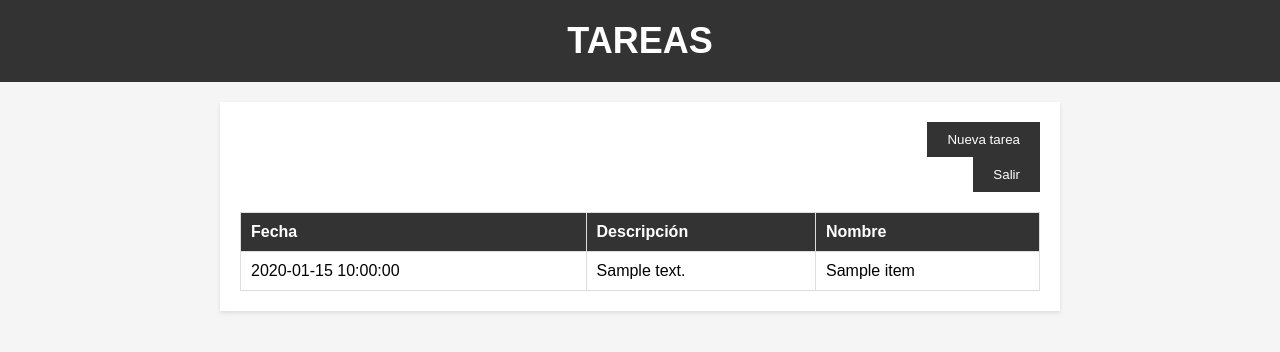
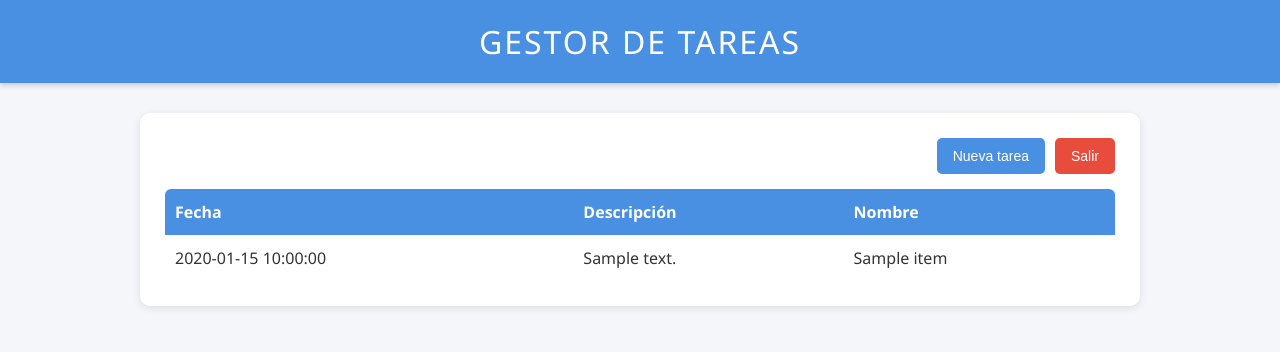
Before and after one commit to Daniisalas875308/SL-p2, a Flask app: template GestorTareas/templates/tareas.html in a window 1280 px wide. Shown: the top 352 px of the page. Run offline with Flask 3, Linux system fonts and the light colour scheme; the template is opened without the code that fills it: most values are stand-ins (such as "Sample title", 1, 10 or a date in 2020).

Commit message:
mejorada GUI pantalla inicio

```diff
--- a/GestorTareas/templates/tareas.html
+++ b/GestorTareas/templates/tareas.html
@@ -1,145 +1,212 @@
-
 <!DOCTYPE html>
-<html>
+<html lang="es">
 <head>
     <meta charset="UTF-8">
     <meta name="viewport" content="width=device-width, initial-scale=1.0">
     <title>Gestor de Tareas</title>
     <style>
+        :root {
+            --primary: #4a90e2;
+            --primary-dark: #357abd;
+            --bg: #f5f6fa;
+            --card: #ffffff;
+            --text: #333333;
+            --danger: #e74c3c;
+        }
+
+        * {
+            box-sizing: border-box;
+        }
+
         body {
-            font-family: Arial, sans-serif;
             margin: 0;
-            padding: 0;
-            background-color: #f5f5f5;
+            font-family: "Segoe UI", Roboto, sans-serif;
+            background-color: var(--bg);
+            color: var(--text);
         }
 
         header {
-            background-color: #333;
+            background: var(--primary);
             color: #fff;
             padding: 20px;
             text-align: center;
+            box-shadow: 0 2px 6px rgba(0,0,0,0.2);
         }
 
         header h1 {
             margin: 0;
-            font-size: 36px;
+            font-weight: 500;
+            letter-spacing: 2px;
         }
 
         .container {
-            max-width: 800px;
-            margin: 20px auto;
-            padding: 20px;
-            background-color: #fff;
-            box-shadow: 0 2px 4px rgba(0, 0, 0, 0.1);
+            max-width: 1000px;
+            margin: 30px auto;
+            padding: 25px;
+            background: var(--card);
+            border-radius: 10px;
+            box-shadow: 0 2px 8px rgba(0,0,0,0.1);
         }
 
-        .btn-container {
-            text-align: right;
-            margin-bottom: 20px;
+        .actions {
+            display: flex;
+            justify-content: flex-end;
+            gap: 10px;
+            margin-bottom: 15px;
         }
 
-        .btn-container button {
-            margin-left: 10px;
-            padding: 10px 20px;
-            background-color: #333;
+        button, .actions form button {
+            background: var(--primary);
             color: #fff;
             border: none;
+            padding: 10px 16px;
+            font-size: 14px;
+            border-radius: 5px;
             cursor: pointer;
+            transition: background 0.2s ease;
+        }
+
+        button:hover, .actions form button:hover {
+            background: var(--primary-dark);
+        }
+
+        .actions form button {
+            background: var(--danger);
         }
 
         table {
             width: 100%;
             border-collapse: collapse;
+            overflow: hidden;
+            border-radius: 6px;
         }
 
-        table th, table td {
-            border: 1px solid #ddd;
-            padding: 10px;
+        thead {
+            background: var(--primary);
+            color: #fff;
+        }
+
+        th, td {
+            padding: 12px 10px;
             text-align: left;
         }
 
-        table th {
-            background-color: #333;
-            color: #fff;
+        tr:nth-child(even) {
+            background: #f8f9fd;
         }
 
-        table tr:nth-child(even) {
-            background-color: #f2f2f2;
+        tr:hover {
+            background: #eef3fb;
         }
 
-        table tr:hover {
-            background-color: #ddd;
+        /* Menú contextual */
+        .context-menu {
+            display: none;
+            position: absolute;
+            background-color: #fff;
+            border: 1px solid #ddd;
+            border-radius: 5px;
+            box-shadow: 0 3px 8px rgba(0,0,0,0.1);
+            z-index: 999;
         }
 
-        table th, table td {
-            white-space: nowrap;
-            overflow: hidden;
-            text-overflow: ellipsis;
+        .context-menu ul {
+            list-style: none;
+            padding: 0;
+            margin: 0;
         }
 
-        table tbody {
-            max-height: 400px;
-            overflow-y: auto;
+        .context-menu li {
+            padding: 10px 15px;
+            cursor: pointer;
+            transition: background 0.2s;
         }
 
+        .context-menu li:hover {
+            background: #f1f5fb;
+        }
+
+        /* Modales */
         .modal {
             display: none;
             position: fixed;
+            z-index: 1000;
+            left: 0;
             top: 0;
-            left: 0;
             width: 100%;
             height: 100%;
-            background-color: rgba(0,0,0,0.4);
-            z-index: 1;
+            background: rgba(0,0,0,0.4);
             overflow: auto;
         }
 
         .modal-content {
-            background-color: #fff;
-            margin: 15% auto;
-            padding: 20px;
-            border: 1px solid #888;
-            width: 60%;
-            box-shadow: 0 4px 8px 0 rgba(0, 0, 0, 0.2);
+            background: #fff;
+            margin: 10% auto;
+            padding: 25px;
+            width: 400px;
+            max-width: 90%;
+            border-radius: 8px;
+            box-shadow: 0 5px 15px rgba(0,0,0,0.2);
+            animation: fadeIn 0.3s ease-out;
         }
 
-        .context-menu {
-            display: none;
-            position: absolute;
-            background-color: #fff;
-            border: 1px solid #ccc;
-            box-shadow: 0 2px 4px rgba(0, 0, 0, 0.2);
-            z-index: 1;
-            top: 100%; /* Posición debajo del botón */
-            left: 0; /* Alineado con el borde izquierdo del botón */
+        .modal-content h2 {
+            margin-top: 0;
+            color: var(--primary);
+            text-align: center;
+            font-weight: 500;
         }
 
-        .context-menu ul {
-            list-style-type: none;
-            font-size: 12px;
-            margin: 0;
-            padding: 0;
+        .modal-content label {
+            display: block;
+            margin: 10px 0 5px;
+            font-size: 14px;
         }
 
-        .context-menu ul li {
-            padding: 10px;
-            cursor: pointer;
+        .modal-content input[type="text"],
+        .modal-content input[type="date"] {
+            width: 100%;
+            padding: 8px;
+            border: 1px solid #ddd;
+            border-radius: 4px;
+            font-size: 14px;
         }
 
-        .context-menu ul li:hover {
-            background-color: #f2f2f2;
+        .modal-content .btn-container {
+            display: flex;
+            justify-content: space-between;
+            margin-top: 15px;
         }
 
+        .modal-content .btn-container button {
+            flex: 1;
+            margin: 0 5px;
+        }
+
+        .close {
+            float: right;
+            font-size: 20px;
+            cursor: pointer;
+            color: #999;
+        }
+
+        .close:hover {
+            color: var(--danger);
+        }
+
+        @keyframes fadeIn {
+            from {opacity: 0; transform: translateY(-10px);}
+            to {opacity: 1; transform: translateY(0);}
+        }
     </style>
 </head>
 <body>
 <header>
-        <h1>TAREAS</h1>
+    <h1>GESTOR DE TAREAS</h1>
 </header>
 
-    <!-- Lista de tareas -->
 <div class="container">
-        <div class="btn-container">
+    <div class="actions">
         <button id="nuevaTareaBtn">Nueva tarea</button>
         <div id="menuContextual" class="context-menu">
             <ul>
@@ -148,9 +215,10 @@
             </ul>
         </div>
         <form action="/exit" method="post">
-                <button id="salirBtn" type="submit">Salir</button>
+            <button type="submit">Salir</button>
         </form>
     </div>
+
     <table>
         <thead>
         <tr>
@@ -171,67 +239,39 @@
     </table>
 </div>
 
-    <!-- Cuadro de diálogo para seleccionar el tipo de tarea -->
-    <div id="seleccionarTipoTareaModal" class="modal">
-        <div class="modal-content">
-            <h2>Seleccionar tipo de tarea</h2>
-            <div class="btn-container">
-                <button id="tareaGeneralBtn">Tarea General</button>
-                <button id="tareaEspecificaBtn">Tarea Específica</button>
-            </div>
-            <span class="close">&times;</span>
-        </div>
-    </div>
-
-    <!-- Ventana emergente para Tarea General -->
+<!-- Modal Tarea General -->
 <form action="/assignGeneral" method="post" onsubmit="return validarFormularioGeneral()">
     <div id="tareaGeneralModal" class="modal">
         <div class="modal-content">
-                <span class="close">&times;</span>
-                <h2>Creando tarea general</h2>
-                <div>
+            <span class="close" onclick="cerrarModal('tareaGeneralModal')">&times;</span>
+            <h2>Tarea General</h2>
             <label for="fechaGeneral">Fecha:</label>
             <input type="date" id="fechaGeneral" name="fechaGeneral">
-                </div>
-                <div>
             <label for="descripcionGeneral">Descripción (sin espacios):</label>
-                </div>
-                <div>
             <input type="text" id="descripcionGeneral" name="descripcionGeneral">
-                </div>
             <div class="btn-container">
-                    <button id="cancelarGeneral" type="button">Cancelar</button>
-                    <button id="guardarGeneral" type="submit">Guardar</button>
+                <button type="button" onclick="cerrarModal('tareaGeneralModal')">Cancelar</button>
+                <button type="submit">Guardar</button>
             </div>
         </div>
     </div>
 </form>
 
-    <!-- Ventana emergente para Tarea Específica -->
+<!-- Modal Tarea Específica -->
 <form action="/assignEspecifica" method="post" onsubmit="return validarFormularioEspecifica()">
     <div id="tareaEspecificaModal" class="modal">
         <div class="modal-content">
-                <span class="close">&times;</span>
-                <h2>Creando tarea específica</h2>
-                <div>
+            <span class="close" onclick="cerrarModal('tareaEspecificaModal')">&times;</span>
+            <h2>Tarea Específica</h2>
             <label for="fechaEspecifica">Fecha:</label>
             <input type="date" id="fechaEspecifica" name="fechaEspecifica">
-                </div>
-                <div>
             <label for="nombreEspecifica">Nombre (sin espacios):</label>
-                </div>
-                <div>
             <input type="text" id="nombreEspecifica" name="nombreEspecifica">
-                </div>
-                <div>
             <label for="descripcionEspecifica">Descripción (sin espacios):</label>
-                </div>
-                <div>
             <input type="text" id="descripcionEspecifica" name="descripcionEspecifica">
-                </div>
             <div class="btn-container">
-                    <button id="cancelarEspecifica" type="button">Cancelar</button>
-                    <button id="guardarEspecifica" type="submit">Guardar</button>
+                <button type="button" onclick="cerrarModal('tareaEspecificaModal')">Cancelar</button>
+                <button type="submit">Guardar</button>
             </div>
         </div>
     </div>
@@ -239,94 +279,59 @@
 
 <script>
     const nuevaTareaBtn = document.getElementById("nuevaTareaBtn");
+    const menuContextual = document.getElementById("menuContextual");
     const tareaGeneralOption = document.getElementById("tareaGeneralOption");
     const tareaEspecificaOption = document.getElementById("tareaEspecificaOption");
 
     nuevaTareaBtn.addEventListener("click", (event) => {
-            // Obtener la posición del botón "Nueva tarea"
-            const botonRect = nuevaTareaBtn.getBoundingClientRect();
-            const botonWidth = botonRect.width-1;
-
-            // Establecer la posición del menú contextual
+        const rect = nuevaTareaBtn.getBoundingClientRect();
         menuContextual.style.display = "block";
-            menuContextual.style.top = botonRect.bottom + "px";
-            menuContextual.style.left = botonRect.left + "px";
-            menuContextual.style.width = botonWidth + "px";
+        menuContextual.style.top = rect.bottom + "px";
+        menuContextual.style.left = rect.left + "px";
     });
 
-        // Agrega un evento de clic al documento para cerrar el menú contextual cuando se hace clic en otro lugar
-        document.addEventListener("click", (event) => {
-            // Verifica si el clic no se encuentra dentro del menú contextual o el botón "Nueva tarea"
-            if (
-                event.target !== nuevaTareaBtn &&
-                event.target !== tareaGeneralOption &&
-                event.target !== tareaEspecificaOption
-            ) {
-                menuContextual.style.display = "none"; // Oculta el menú contextual
+    document.addEventListener("click", (e) => {
+        if (!menuContextual.contains(e.target) && e.target !== nuevaTareaBtn) {
+            menuContextual.style.display = "none";
         }
     });
 
-        tareaGeneralOption.addEventListener("click", () => {
+    tareaGeneralOption.onclick = () => {
         menuContextual.style.display = "none";
-            console.log("Vamos a tarea general")
-            document.getElementById("tareaGeneralModal").style.display = "block";
-        });
+        abrirModal('tareaGeneralModal');
+    };
 
-        tareaEspecificaOption.addEventListener("click", () => {
+    tareaEspecificaOption.onclick = () => {
         menuContextual.style.display = "none";
-            document.getElementById("tareaEspecificaModal").style.display = "block";
-        });
+        abrirModal('tareaEspecificaModal');
+    };
 
-        // Agregar eventos para cancelar tareas generales y específicas
-        const cancelarGeneralBtn = document.getElementById("cancelarGeneral");
-        cancelarGeneralBtn.addEventListener("click", () => {
-            document.getElementById("tareaGeneralModal").style.display = "none";
-            // Restablecer los valores de los campos
-            document.getElementById("fechaGeneral").value = "";
-            document.getElementById("descripcionGeneral").value = "";
-        });
+    function abrirModal(id) {
+        document.getElementById(id).style.display = "block";
+    }
 
-        const cancelarEspecificaBtn = document.getElementById("cancelarEspecifica");
-        cancelarEspecificaBtn.addEventListener("click", () => {
-            document.getElementById("tareaEspecificaModal").style.display = "none";
-            // Restablecer los valores de los campos
-            document.getElementById("fechaEspecifica").value = "";
-            document.getElementById("nombreEspecifica").value = "";
-            document.getElementById("descripcionEspecifica").value = "";
-        });
+    function cerrarModal(id) {
+        document.getElementById(id).style.display = "none";
+    }
 
     function validarFormularioGeneral() {
-            var fechaGeneral = document.getElementById("fechaGeneral").value;
-            var descripcionGeneral = document.getElementById("descripcionGeneral").value.trim();
-
-
-            if (fechaGeneral.trim() == "" || descripcionGeneral.trim() == "") {
-                alert("Por favor, complete todos los campos.");
-                return false; // Impide que el formulario se envíe
-            }
-            if (descripcionGeneral.indexOf(" ") != -1){
-                console.log("AQUI NO")
-                alert("Por favor, la descripción no puede contener espacios.");
-                return false; // Impide que el formulario se envíe
-            }
-            console.log("AQUI")
-            return true; // Permite el envío del formulario si todos los campos están completos
+        const fecha = document.getElementById("fechaGeneral").value;
+        const desc = document.getElementById("descripcionGeneral").value.trim();
+        if (!fecha || !desc) { alert("Por favor complete todos los campos."); return false; }
+        if (desc.includes(" ")) { alert("La descripción no puede contener espacios."); return false; }
+        return true;
     }
 
     function validarFormularioEspecifica() {
-            var fechaEspecifica = document.getElementById("fechaEspecifica").value;
-            var nombreEspecifica = document.getElementById("nombreEspecifica").value;
-            var descripcionEspecifica = document.getElementById("descripcionEspecifica").value;
-
-            if (fechaEspecifica.trim() === "" || nombreEspecifica.trim() === "" || descripcionEspecifica.trim() === "") {
-                alert("Por favor, complete todos los campos.");
-                return false; // Impide que el formulario se envíe
+        const fecha = document.getElementById("fechaEspecifica").value;
+        const nombre = document.getElementById("nombreEspecifica").value.trim();
+        const desc = document.getElementById("descripcionEspecifica").value.trim();
+        if (!fecha || !nombre || !desc) { alert("Por favor complete todos los campos."); return false; }
+        if (nombre.includes(" ") || desc.includes(" ")) {
+            alert("El nombre y la descripción no pueden tener espacios.");
+            return false;
         }
-            if (nombreEspecifica.indexOf(" ") != -1 || descripcionEspecifica.indexOf(" ") != -1){
-                alert("Por favor, la descripción y el nombre no puede contener espacios.");
-                return false; // Impide que el formulario se envíe
-            }
-            return true; // Permite el envío del formulario si todos los campos están completos
+        return true;
     }
 </script>
 </body>
```
Lines whose indentation alone changed are shown as unchanged.
